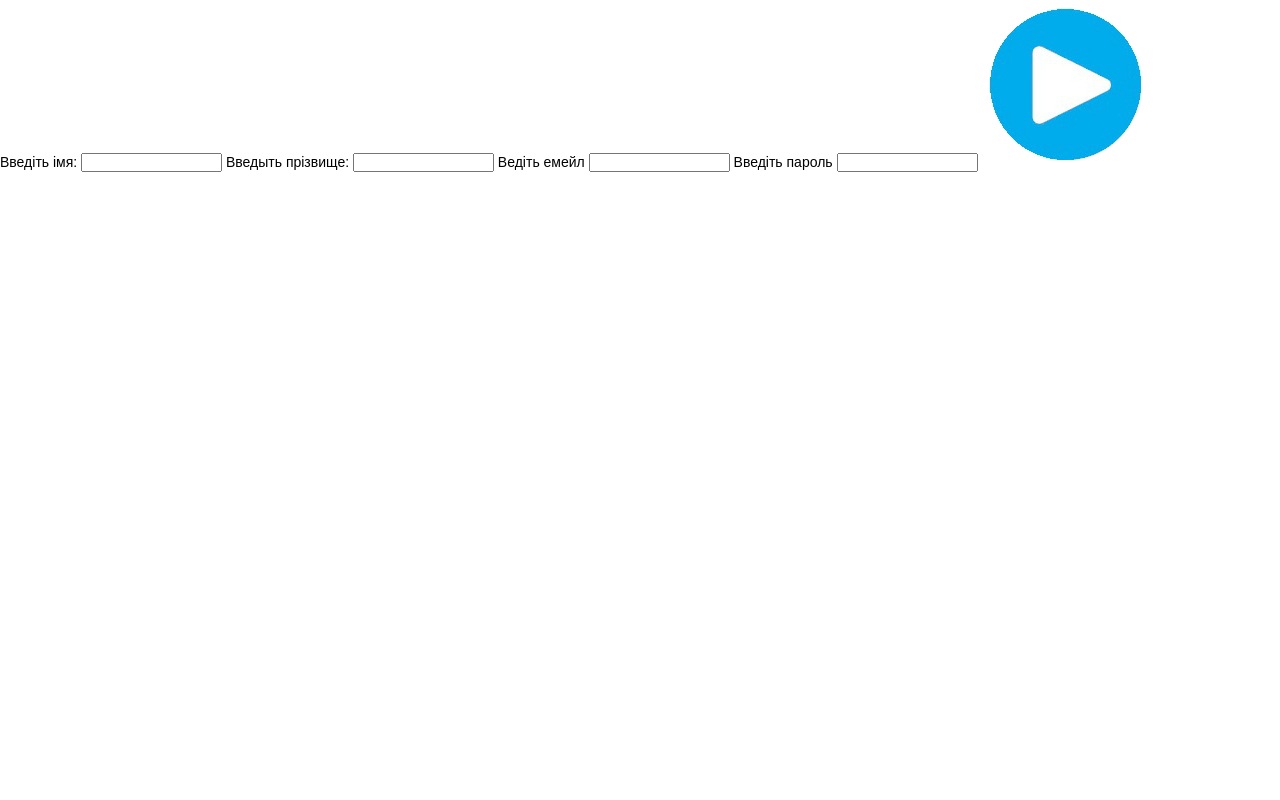
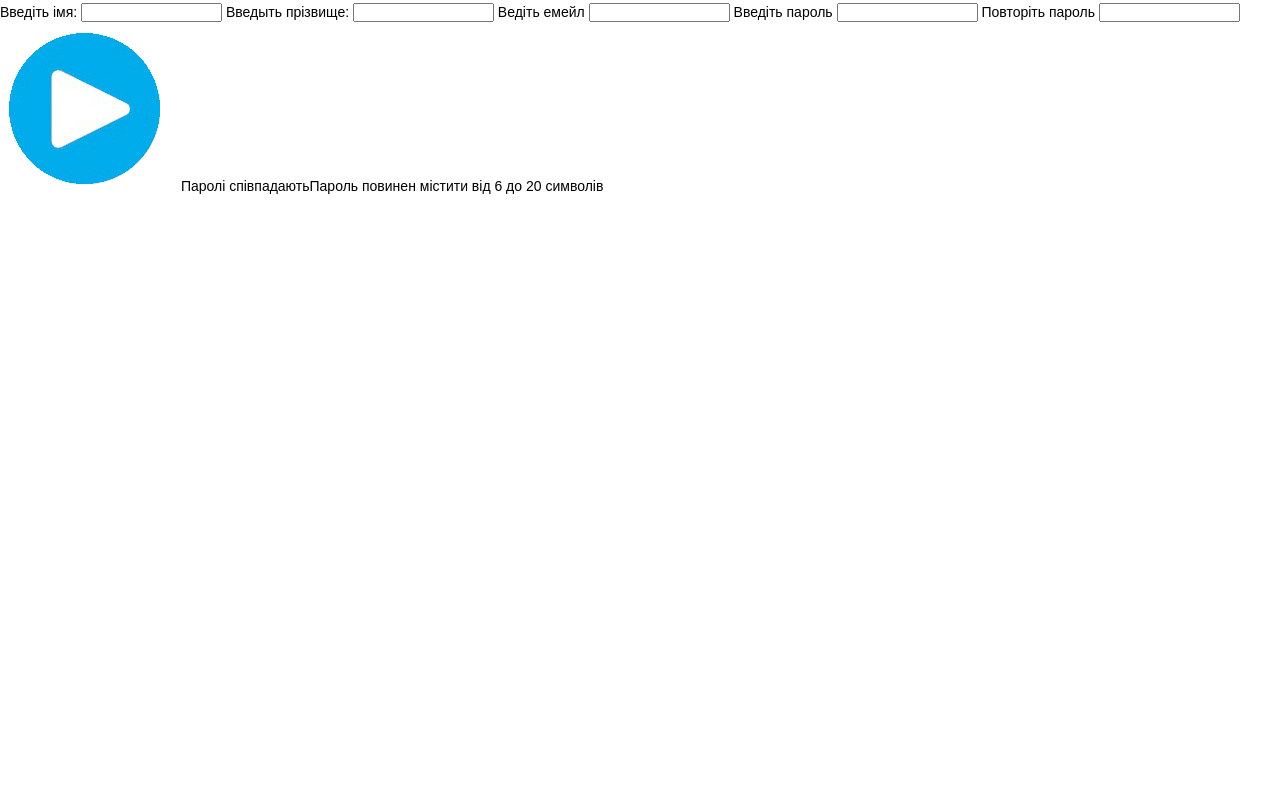
Before and after one commit to dimasik142/social_network, a PHP site: page /registration.php in a window 1280 px wide. Run offline with PHP 8.4, Linux system fonts and the light colour scheme; data that the repository does not hold is empty; some libraries are stand-ins or nearby versions.

Commit message:
new_classes

```diff
--- a/registration.php
+++ b/registration.php
@@ -15,13 +15,29 @@
     <input type="email" name="User_email" size="15" maxlength="30" required>
     Введіть пароль
     <input type="password" name="User_password" size="15" maxlength="30" required>
-
-    <input type="image" src="photo/play.png">
+    Повторіть пароль
+    <input type="password_repeat" name="User_password" size="15" maxlength="30" required>
+    <a href="index.php"><input type="image" src="photo/play.png"></a>
 </body>
 
 <?php
     include 'User_class.php';
+
     $user = new User();
+   // Перевіка правильності вводу паролю
+
+    if ($_POST["password"] == $_POST["password_repeat"])
+       echo "Паролі співпадають";
+    else
+        echo" Паролі не співпадають";
+    if (strlen($_POST["password"]) < 6 or strlen($_POST["password"]) > 15)
+        echo "Пароль повинен містити від 6 до 20 символів";
+    else
+        echo "Пароль хороший";
+
+
+
+
+
     $user->get_information_by_registration( $_POST["User_name"], $_POST["User_surename"], $_POST["User_email"], $_POST["User_password"]);
-    mail("dimasik1@mail.ua", "My Subject", "Line 1\nLine 2\nLine 3");
 ?>
```
